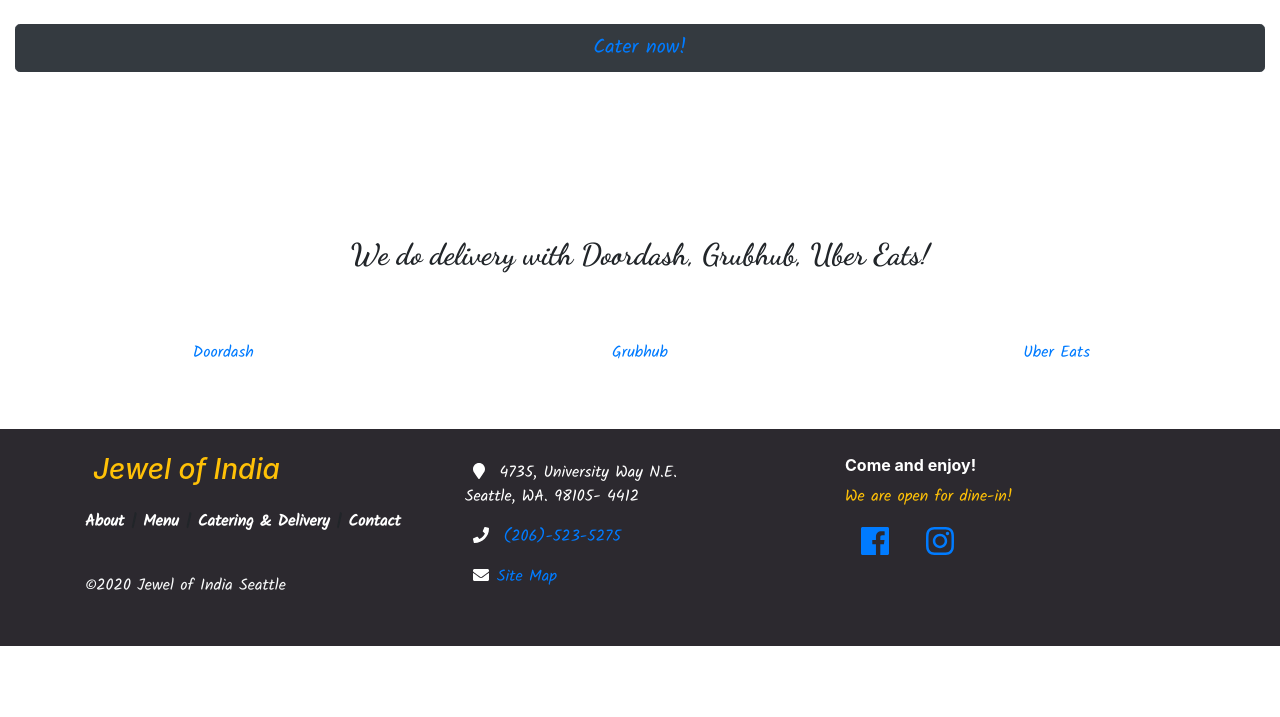
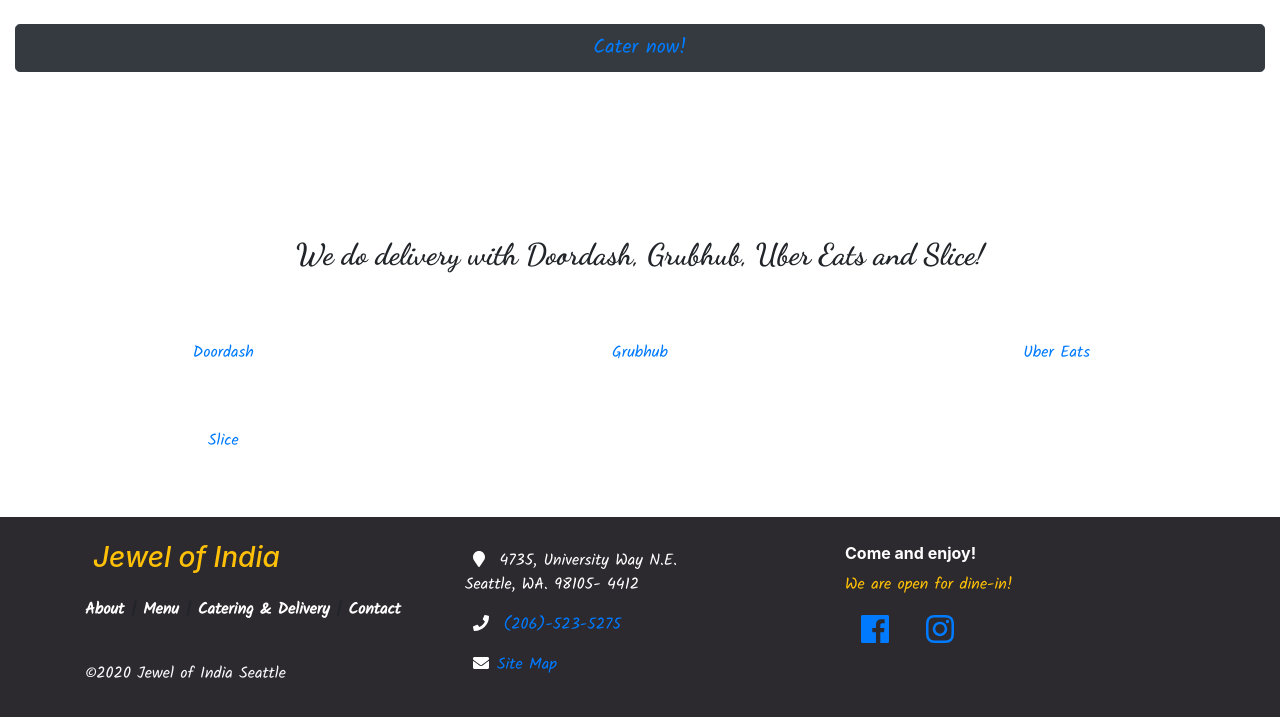
Before and after one commit to amjadz/jewel-of-india-website, a Jekyll site: the page built from catering&delivery/index.html, in a window 1280 px wide and 900 px high, scrolled down 1285 px, cut to the strip 166-883 px from the top of the window. Built offline with Jekyll 4.4.1, drawn with Linux system fonts in a browser that asks for light colours; nearby versions of some CDN libraries; some web fonts are replaced; before the commit the page ends 2097 px from its top, so only the background shows below that.

Commit message:
added new link

```diff
--- a/catering&delivery/index.html
+++ b/catering&delivery/index.html
@@ -52,11 +52,11 @@
         <div class="col-sm-12 col-md-12 col-lg-12 col-xl-12">
             <div class="container-fluid">
                   <p class="center-text font-size-text1 font-change">
-                    We do delivery with Doordash, Grubhub, Uber Eats!
+                    We do delivery with Doordash, Grubhub, Uber Eats and Slice!
                   </p>
               <div class="row">
                 <div class="col-sm-4">
-                  <a href="https://www.doordash.com/store/jewel-of-india-seattle-41274/en-US" target= "_blank"><p class="center-text pt-5">Doordash </p></a>
+                  <a href="https://www.doordash.com/store/jewel-of-india-seattle-41274/en-US" target= "_blank"><p class="center-text pt-5">Doordash</p></a>
                 </div>
                 <div class="col-sm-4">
                   <a href="https://www.grubhub.com/restaurant/jewel-of-india-4735-university-way-ne-seattle/77276" target= "_blank"><p class="center-text pt-5">Grubhub</p></a><p class="center-text"> </p>
@@ -64,6 +64,10 @@
                 <div class="col-sm-4">
                   <a href="https://www.ubereats.com/seattle/food-delivery/jewel-of-india/oDp90BjgR0m9OnKXaa2KZA" target= "_blank"><p class="center-text pt-5">Uber Eats </p></a>
                 </div>
+                <div class="col-sm-4">
+                  <a href="https://slicelife.com/restaurants/wa/seattle/98105/jewel-of-india/menu?utm_campaign=order_now_button&utm_medium=referral&utm_source=" target= "_blank"><p class="center-text pt-5">Slice </p></a>
+                </div>
+
 
               </div>
             </div>
```
